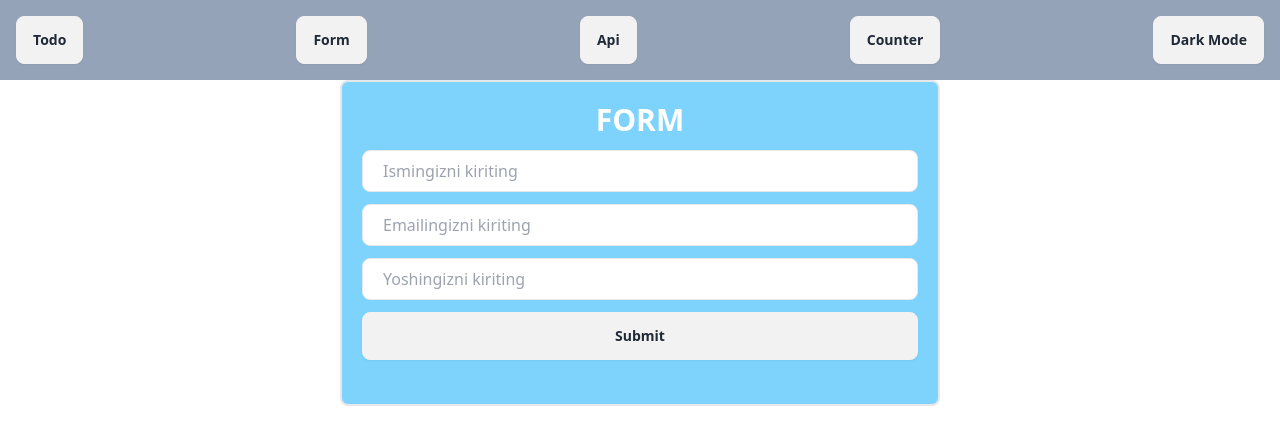
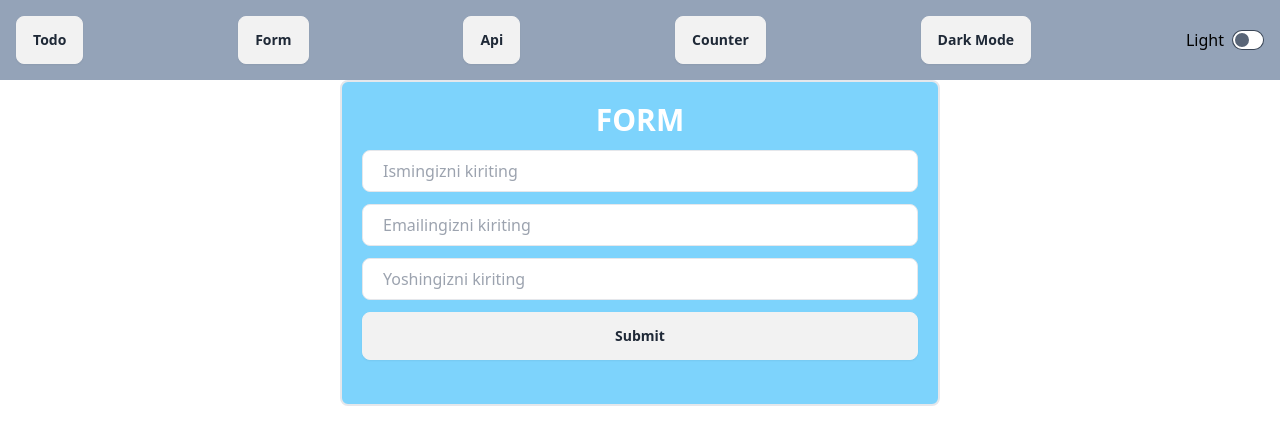
Before and after one commit to avazbek489/7-oy-2-dars, a React (Vite) app: page /form in a window 1280 px wide. Shown: the top 444 px of the page. Built offline with nearby package versions, Linux system fonts and the light colour scheme.

Commit message:
dark mode add

```diff
--- a/src/Api.jsx
+++ b/src/Api.jsx
@@ -18,7 +18,7 @@ function Api() {
 
   return (
     <>
-      <div className="flex flex-wrap gap-4 mt-5 mb-2 items-center justify-center">
+      <div className="flex flex-wrap gap-4 mt-5 pb-2 items-center justify-center">
         {users.length > 0 &&
           users.map((value, index) => {
             return (
--- a/src/App.jsx
+++ b/src/App.jsx
@@ -6,9 +6,11 @@ import Api from "./Api";
 import Counter from "./Counter";
 import DarkMode from "./DarkMode";
 import MainLayout from "./MainLayout";
+import { ThemeProvider } from "./ThemeContext";
 
 function App() {
   return (
+    <ThemeProvider>
       <Routes>
         <Route
           index
@@ -51,6 +53,7 @@ function App() {
           }
         />
       </Routes>
+    </ThemeProvider>
   );
 }
 
--- a/src/DarkMode.jsx
+++ b/src/DarkMode.jsx
@@ -1,7 +1,22 @@
-import React from "react";
+import React, { useContext } from "react";
+import { ThemeContext } from "./ThemeContext";
 
 function DarkMode() {
-  return <div></div>;
+  const { theme, toggleTheme } = useContext(ThemeContext);
+
+  return (
+    <div className="flex justify-center items-center mt-5">
+      <label className="cursor-pointer flex items-center gap-2">
+        <span>{theme == "light" ? "Light Mode" : "Dark Mode"}</span>
+        <input
+          type="checkbox"
+          className="toggle toggle-lg"
+          onChange={toggleTheme}
+          checked={theme == "dark"}
+        />
+      </label>
+    </div>
+  );
 }
 
 export default DarkMode;
--- a/src/Header.jsx
+++ b/src/Header.jsx
@@ -1,9 +1,16 @@
-import React from "react";
+import React, { useContext } from "react";
 import { Link } from "react-router-dom";
+import { ThemeContext } from "./ThemeContext";
 
 function Header() {
+  const { theme, toggleTheme } = useContext(ThemeContext);
+
   return (
-    <div className="flex items-center justify-between bg-slate-400 p-4">
+    <div
+      className={`flex items-center justify-between p-4 ${
+        theme == "light" ? "bg-slate-400" : "bg-gray-800"
+      }`}
+    >
       <Link className="btn" to="/">
         Todo
       </Link>
@@ -19,6 +26,15 @@ function Header() {
       <Link className="btn" to="/darkmode">
         Dark Mode
       </Link>
+      <label className="flex items-center gap-2 cursor-pointer">
+        <span>{theme == "light" ? "Light" : "Dark"}</span>
+        <input
+          type="checkbox"
+          className="toggle toggle-sm"
+          onChange={toggleTheme}
+          checked={theme == "dark"}
+        />
+      </label>
     </div>
   );
 }
--- /dev/null
+++ b/src/ThemeContext.jsx
@@ -0,0 +1,23 @@
+import React, { createContext, useState } from "react";
+
+export const ThemeContext = createContext(null);
+
+export function ThemeProvider({ children }) {
+  const [theme, setTheme] = useState("light");
+
+  const toggleTheme = () => {
+    setTheme((prev) => (prev == "light" ? "dark" : "light"));
+  };
+
+  return (
+    <ThemeContext.Provider value={{ theme, toggleTheme }}>
+      <div
+        className={`min-h-screen ${
+          theme == "light" ? "bg-white text-black" : "bg-black text-white"
+        }`}
+      >
+        {children}
+      </div>
+    </ThemeContext.Provider>
+  );
+}
```
Lines whose indentation alone changed are shown as unchanged.
